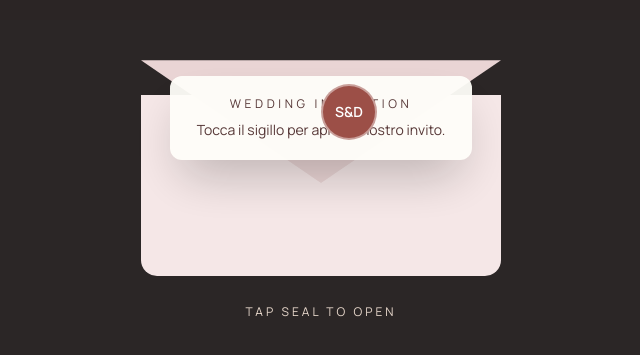
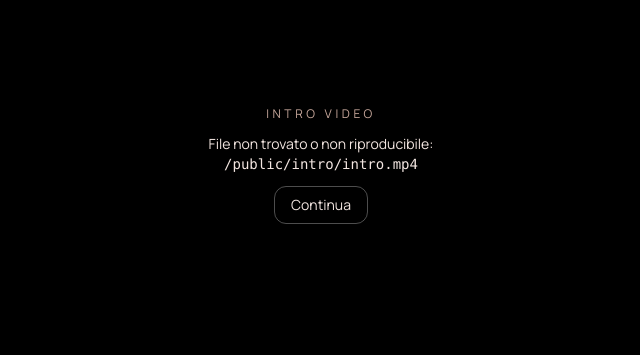
Before and after one commit to marcovalentino-dev/WebsiteMatrimonio, a Next.js app: page / in a window 1280 px wide. Shown: the part 235-590 px from the top of the page, without its empty margins (319-959 px from the left). Built offline with nearby package versions, Linux system fonts and the light colour scheme.

Commit message:
update video intro

```diff
--- a/components/site/IntroGate.tsx
+++ b/components/site/IntroGate.tsx
@@ -1,9 +1,11 @@
 'use client';
 
 import { AnimatePresence, motion } from 'framer-motion';
-import { useEffect, useMemo, useState } from 'react';
+import { useEffect, useRef, useState } from 'react';
 import { INTRO_SEEN_KEY } from '@/lib/config/storage';
 import { SiteConfig } from '@/lib/config/types';
+
+const INTRO_VIDEO_PATH = '/intro/intro.mp4';
 
 export function IntroGate({
   intro,
@@ -12,7 +14,9 @@ export function IntroGate({
   intro: SiteConfig['introLetter'];
   children: React.ReactNode;
 }) {
-  const [phase, setPhase] = useState<'checking' | 'gate' | 'opening' | 'done'>('checking');
+  const videoRef = useRef<HTMLVideoElement | null>(null);
+  const [phase, setPhase] = useState<'checking' | 'playing' | 'done'>('checking');
+  const [hasError, setHasError] = useState(false);
 
   useEffect(() => {
     if (!intro.enabled) {
@@ -20,107 +24,80 @@ export function IntroGate({
       return;
     }
     const seen = window.sessionStorage.getItem(INTRO_SEEN_KEY);
-    setPhase(seen ? 'done' : 'gate');
+    setPhase(seen ? 'done' : 'playing');
   }, [intro.enabled]);
 
   useEffect(() => {
-    if (phase !== 'opening') return;
-    const id = window.setTimeout(() => setPhase('done'), 1500);
-    return () => window.clearTimeout(id);
+    if (phase !== 'playing') return;
+    const node = videoRef.current;
+    if (!node) return;
+
+    const playPromise = node.play();
+    if (playPromise && typeof playPromise.then === 'function') {
+      playPromise.catch(() => {
+        setHasError(true);
+      });
+    }
   }, [phase]);
 
-  const envelopeColors = useMemo(() => {
-    if (intro.envelopeStyle === 'rose') return { card: '#f5e7e7', flap: '#e9d4d4', text: '#4f2f2f' };
-    if (intro.envelopeStyle === 'midnight') return { card: '#243246', flap: '#2f3f55', text: '#eae6dc' };
-    return { card: '#f3ebdf', flap: '#e3d5c2', text: '#5b4335' };
-  }, [intro.envelopeStyle]);
+  const finishIntro = () => {
+    window.sessionStorage.setItem(INTRO_SEEN_KEY, '1');
+    setPhase('done');
+  };
 
   if (phase === 'checking') return null;
 
   return (
     <>
       <AnimatePresence>
-        {(phase === 'gate' || phase === 'opening') && (
+        {phase === 'playing' && (
           <motion.div
-            key="intro"
-            className="fixed inset-0 z-50 grid place-items-center bg-[#201b1b]/95 p-6"
+            key="intro-video"
+            className="fixed inset-0 z-[100] bg-black"
             initial={{ opacity: 0 }}
             animate={{ opacity: 1 }}
             exit={{ opacity: 0 }}
+            transition={{ duration: 0.45 }}
           >
-            <div className="w-full max-w-md text-center">
-              <motion.div
-                className="relative mx-auto mb-7 aspect-[1.35/1] w-full max-w-[360px]"
-                animate={phase === 'opening' ? { y: -20 } : { y: 0 }}
-                transition={{ duration: 0.6 }}
-              >
-                <motion.div
-                  className="absolute inset-x-0 bottom-0 h-[68%] rounded-b-2xl"
-                  style={{ backgroundColor: envelopeColors.card }}
-                  animate={phase === 'opening' ? { scaleY: 0.96 } : { scaleY: 1 }}
-                />
-                <motion.div
-                  className="absolute inset-x-0 top-[19%] h-[46%] origin-top"
-                  style={{ backgroundColor: envelopeColors.flap, clipPath: 'polygon(0 0, 50% 100%, 100% 0)' }}
-                  animate={phase === 'opening' ? { rotateX: -170, y: -38 } : { rotateX: 0, y: 0 }}
-                  transition={{ duration: intro.animationVariant === 'smooth' ? 0.95 : 0.7 }}
-                />
-                <motion.div
-                  className="absolute left-1/2 top-[28%] z-20 flex h-14 w-14 -translate-x-1/2 items-center justify-center rounded-full border-2 text-sm font-semibold"
-                  style={{
-                    backgroundColor: intro.envelopeStyle === 'midnight' ? '#9f7a5e' : '#9c4f47',
-                    borderColor: 'rgba(255,255,255,0.45)',
-                    color: '#fff'
-                  }}
-                  whileHover={{ scale: 1.05 }}
-                  whileTap={{ scale: 0.95 }}
-                  animate={phase === 'opening' ? { scale: 0, opacity: 0 } : { scale: 1, opacity: 1 }}
-                  onClick={() => {
-                    if (phase !== 'gate') return;
-                    if (intro.playSound) {
-                      const ctx = new AudioContext();
-                      const osc = ctx.createOscillator();
-                      const gain = ctx.createGain();
-                      osc.connect(gain);
-                      gain.connect(ctx.destination);
-                      osc.frequency.value = 680;
-                      gain.gain.value = 0.04;
-                      osc.start();
-                      window.setTimeout(() => {
-                        osc.stop();
-                        ctx.close();
-                      }, 120);
-                    }
-                    window.sessionStorage.setItem(INTRO_SEEN_KEY, '1');
-                    setPhase('opening');
-                  }}
-                  role="button"
-                  aria-label="Apri invito"
-                  tabIndex={0}
-                  onKeyDown={(e) => {
-                    if (e.key === 'Enter' || e.key === ' ') {
-                      e.preventDefault();
-                      setPhase('opening');
-                    }
-                  }}
-                >
-                  {intro.sealStyle}
-                </motion.div>
-                <motion.div
-                  className="pointer-events-none absolute inset-x-[8%] top-[18%] z-10 rounded-xl p-5 text-sm shadow-2xl"
-                  style={{
-                    backgroundColor: '#fffef9',
-                    color: envelopeColors.text
-                  }}
-                  animate={phase === 'opening' ? { y: -88, opacity: 1 } : { y: 18, opacity: 0.95 }}
-                  transition={{ duration: 0.85 }}
-                >
-                  <p className="mb-2 text-xs uppercase tracking-[0.3em]">Wedding Invitation</p>
-                  <p>{intro.introText}</p>
-                </motion.div>
-              </motion.div>
-              <p className="text-xs tracking-[0.25em] text-[#e8d8cc]">TAP SEAL TO OPEN</p>
-            </div>
+            {!hasError ? (
+              <div className="grid h-full w-full place-items-center p-3 sm:p-6">
+                <div className="relative h-full w-full max-h-[96vh] max-w-[96vw] overflow-hidden rounded-lg bg-white">
+                  <video
+                    ref={videoRef}
+                    className="h-full w-full object-contain"
+                    autoPlay
+                    muted
+                    playsInline
+                    preload="auto"
+                    controls={false}
+                    controlsList="nodownload noplaybackrate noremoteplayback nofullscreen"
+                    disablePictureInPicture
+                    onEnded={finishIntro}
+                    onError={() => setHasError(true)}
+                  >
+                    <source src={INTRO_VIDEO_PATH} type="video/mp4" />
+                  </video>
+                </div>
+              </div>
+            ) : (
+              <div className="grid h-full w-full place-items-center px-6 text-center text-[#f3e6e1]">
+                <div className="space-y-3">
+                  <p className="text-xs uppercase tracking-[0.3em] text-[#c7a79b]">Intro Video</p>
+                  <p className="text-sm">
+                    File non trovato o non riproducibile:
+                    <br />
+                    <code>/public/intro/intro.mp4</code>
+                  </p>
+                  <button
+                    className="rounded-xl border border-white/30 px-4 py-2 text-sm"
+                    onClick={finishIntro}
+                    type="button"
+                  >
+                    Continua
+                  </button>
+                </div>
+              </div>
+            )}
           </motion.div>
         )}
       </AnimatePresence>
```
Also changed, not shown: public/intro/README.txt (added), public/intro/envelope-composite.png (added), 1 other file (tests, documents, lock files or other folders).
